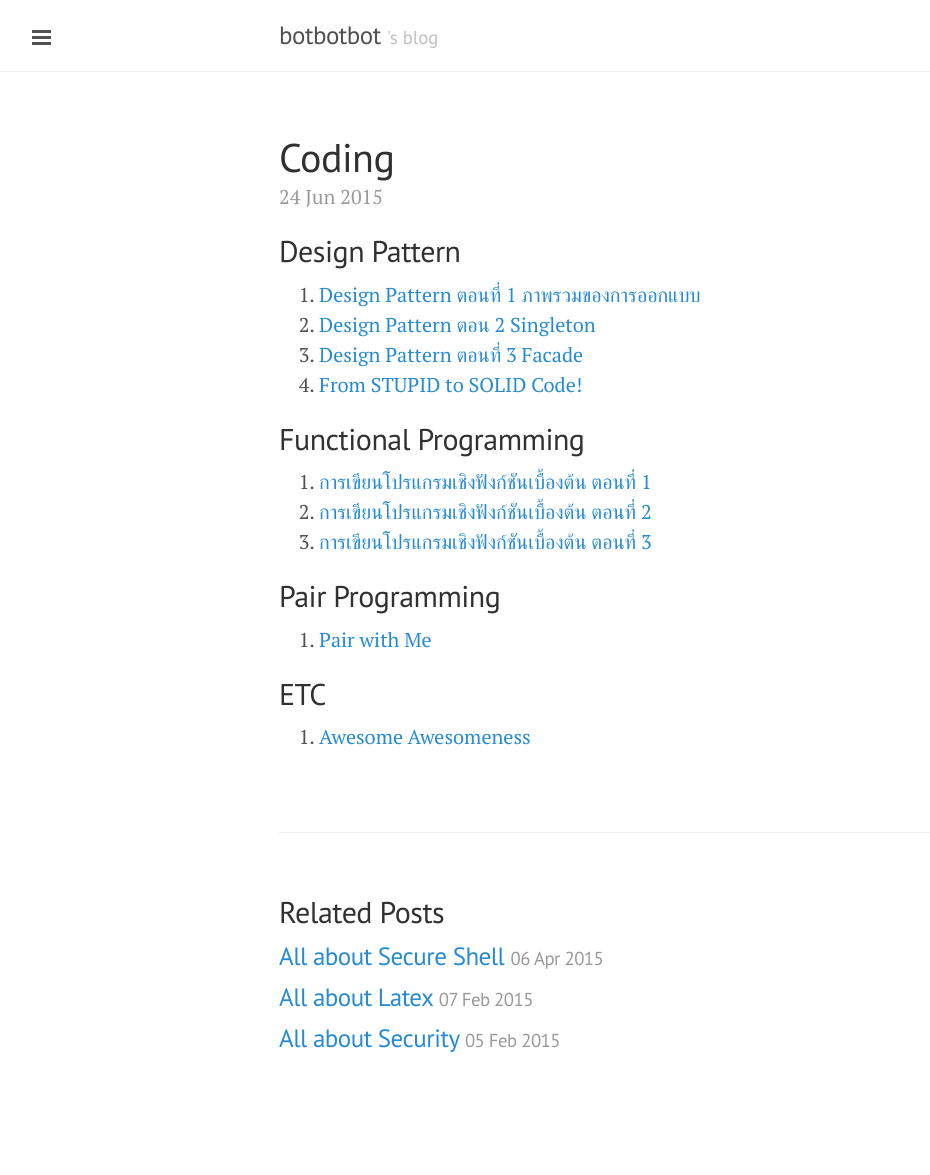
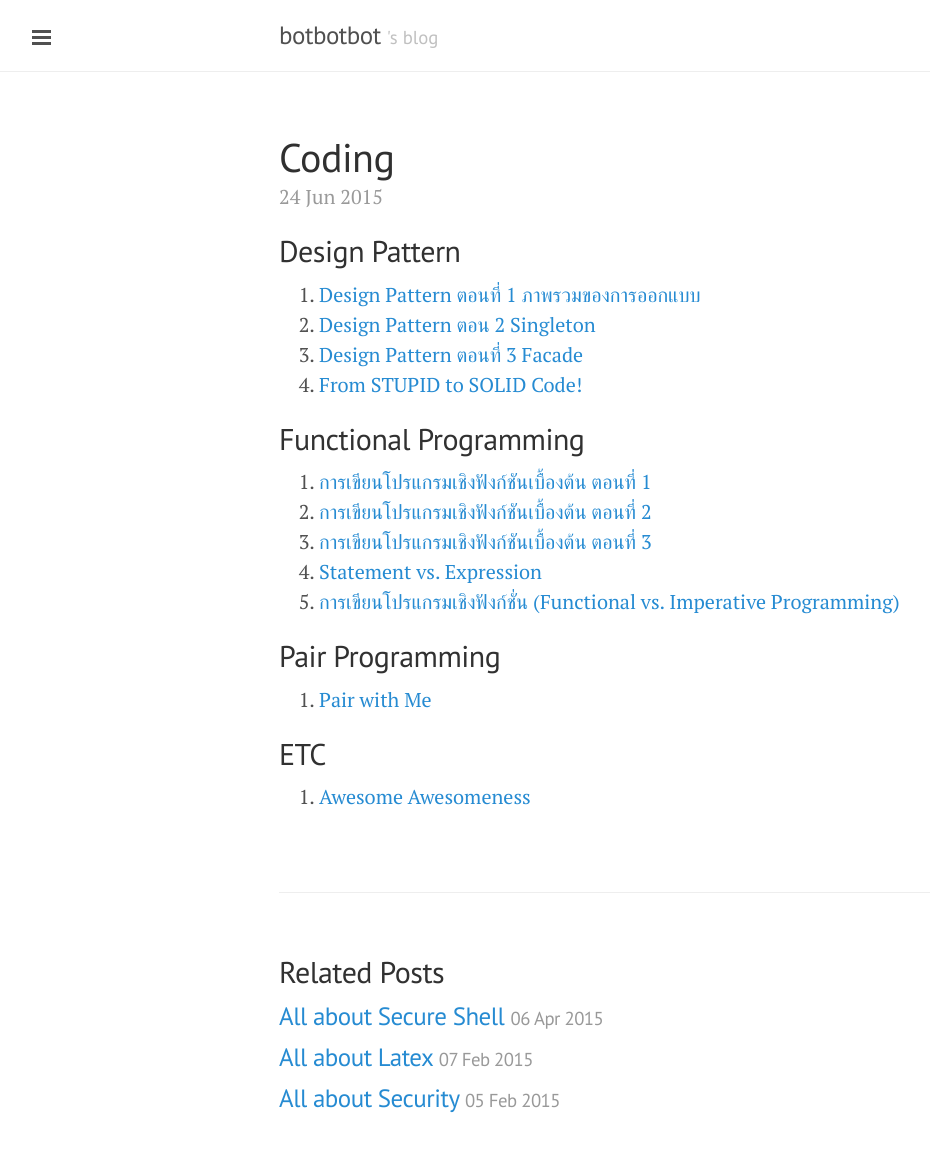
Before and after one commit to ibotdotout/ibotdotout.github.io, a Jekyll site: the page built from _posts/2015-06-24-coding.md, in a window 1280 px wide. Shown: the whole page, without its empty margins (1-931 px from the left). Built offline with Jekyll 4.4.1, drawn with Linux system fonts in a browser that asks for light colours; Markdown is read by kramdown in place of the engine named in the settings; before the commit the page ends 1115 px from its top, so only the background shows below that.

Commit message:
add compare funct vs imperative programming

```diff
--- a/_posts/2015-06-24-coding.md
+++ b/_posts/2015-06-24-coding.md
@@ -17,6 +17,10 @@ permalink: coding
 1. [การเขียนโปรแกรมเชิงฟังก์ชันเบื้องต้น ตอนที่ 1](https://www.youtube.com/watch?v=WFYfF-jjD70)
 2. [การเขียนโปรแกรมเชิงฟังก์ชันเบื้องต้น ตอนที่ 2](https://www.youtube.com/watch?v=FtUWlO-zvLU)
 3. [การเขียนโปรแกรมเชิงฟังก์ชันเบื้องต้น ตอนที่ 3](https://www.youtube.com/watch?v=IqRm27tuBYI)
+4. [Statement vs.
+   Expression](http://fsharpthai.com/statement-vs-expression/)
+5. [การเขียนโปรแกรมเชิงฟังก์ชั่น (Functional vs. Imperative
+   Programming)](http://fsharpthai.com/fp-vs-ip/)
 
 ## Pair Programming
 1. [Pair with Me](http://www.pairprogramwith.me)
```
